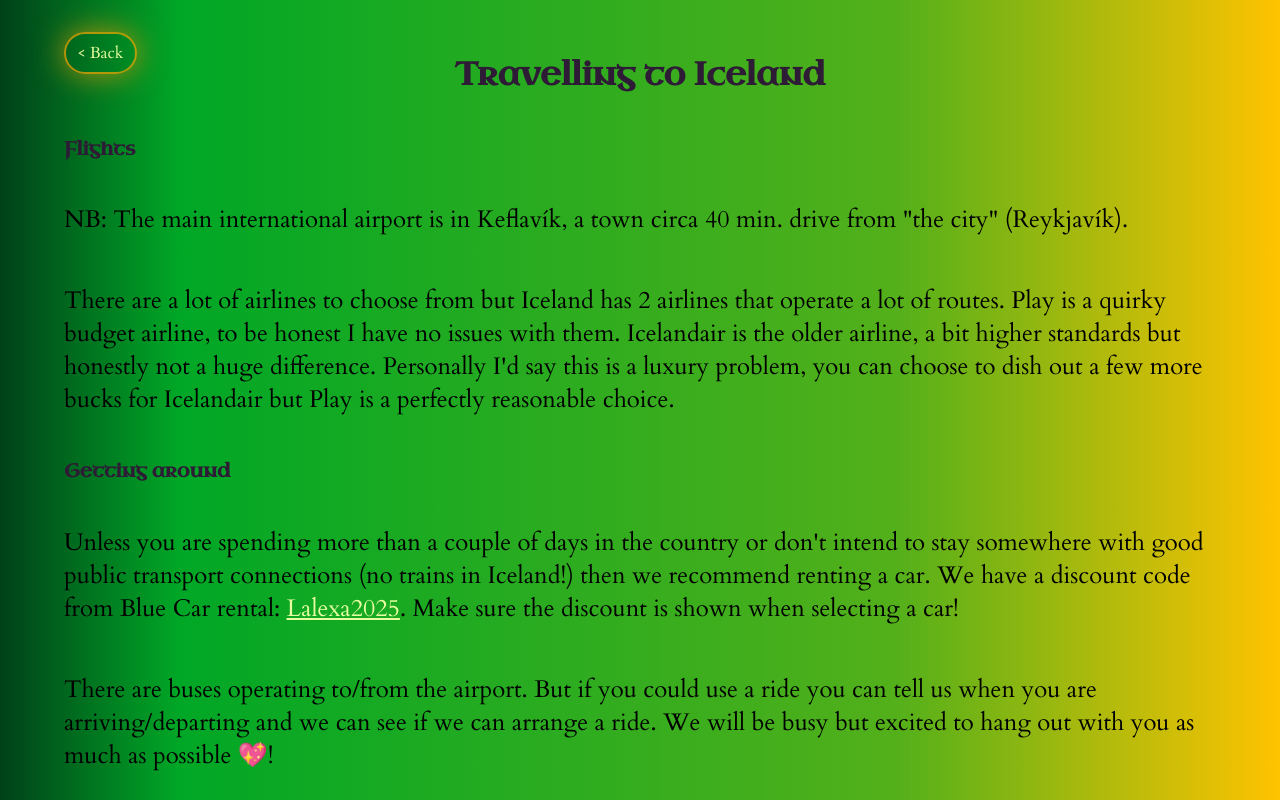
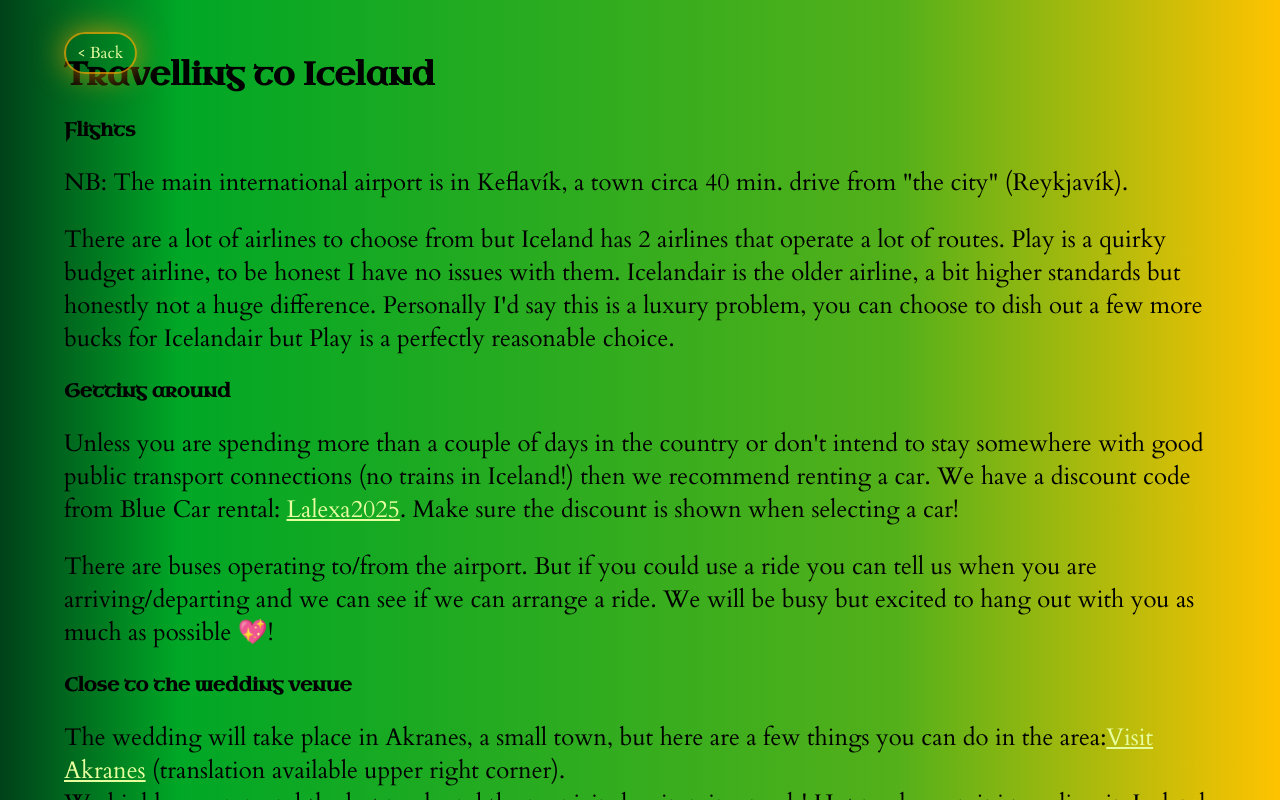
Before and after one commit to lalli-oni/lalexawedding, a React (Create React App) app: page /travel in a window 1280 px wide. Built offline with nearby package versions, Linux system fonts and the light colour scheme.

Commit message:
Add support to rotate hue on page bg

```diff
--- a/src/components/pages/Page.tsx
+++ b/src/components/pages/Page.tsx
@@ -3,17 +3,18 @@ import React, { ReactNode } from 'react';
 import './pages.css';
 
 interface PageProps {
+  rotateHue?: string; // Valid `hue-rotate` deg uom. example: '120'
   children: ReactNode;
 }
 
-const Page: React.FC<PageProps> = ({ children }) => {
+const Page: React.FC<PageProps> = ({ rotateHue, children }) => {
   return (
-    <>
-      <main className="page">
-        <a href="/" className="back-button">&lt; <span>Back</span></a>
+    <main className="page">
+      <a href="/" className="back-button">&lt; <span>Back</span></a>
+      <div style={{ backdropFilter: rotateHue ? `hue-rotate(${rotateHue}deg)` : undefined }}>
         {children}
-      </main>
-    </>
+      </div>
+    </main>
   );
 };
 
```
